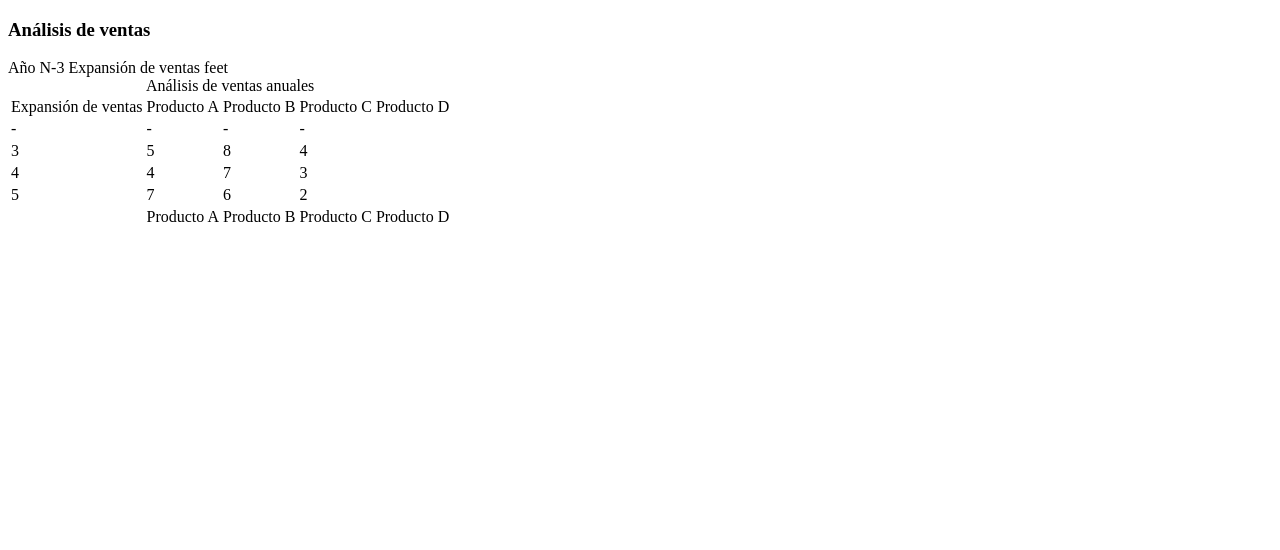
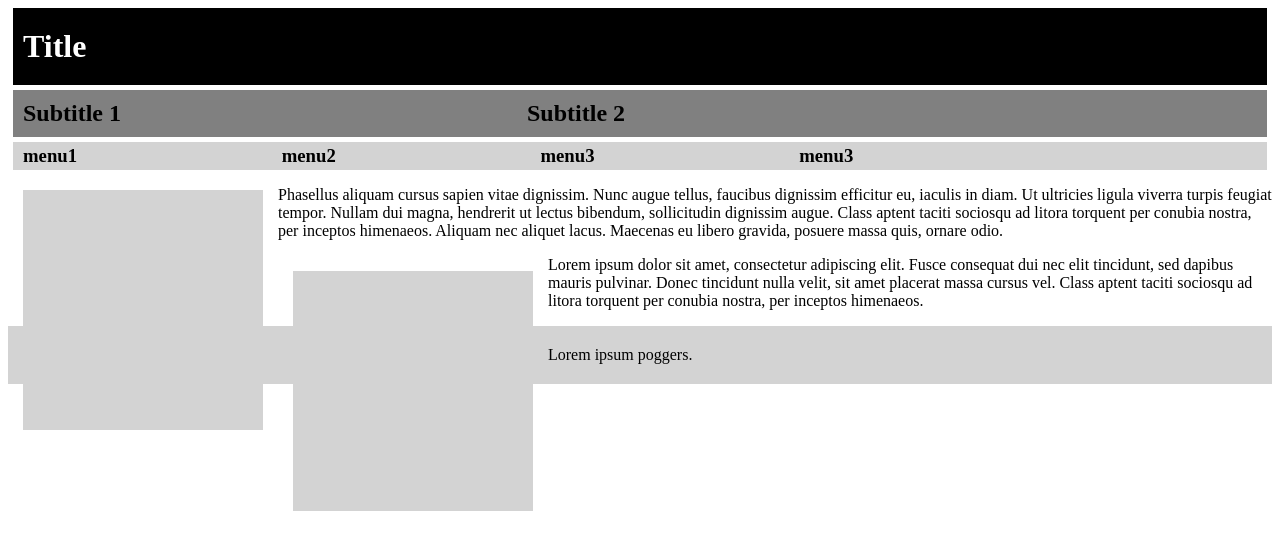
Before and after one commit to VictorDiazITBGitHub/victordiaz-m04, a plain HTML site: page Ej05.html in a window 1280 px wide. Drawn offline with Linux system fonts and the light colour scheme.

Commit message:
more stuff

```diff
--- /dev/null
+++ b/Ej05.css
@@ -0,0 +1,61 @@
+.title{
+    color: white;
+    background-color: black;
+    padding-top: 20px;
+    padding-bottom: 20px;
+    margin: 5px;
+    padding-left: 10px;
+}
+
+.subtitle1{
+    padding-right: 400px;
+}
+
+.subtitles{
+    padding-top: 10px;
+    padding-bottom: 10px;
+    background-color:gray;
+    margin: 5px;
+    padding-left: 10px;
+}
+
+.menus{
+    background-color: lightgray;
+    padding-top: 3px;
+    padding-bottom: 3px;
+    margin: 5px;
+    padding-left: 10px;
+}
+
+.menu1{
+    padding-right: 200px;
+}
+
+.menu2{
+    padding-right: 200px;
+}
+
+.menu3{
+    padding-right: 200px;
+}
+
+.floatGrey1{
+    padding: 120px;
+    margin: 15px;
+    border: 1px transparent;
+    background-color: lightgray;
+    float: left;
+}
+
+.floatGrey2{
+    padding: 120px;
+    margin: 15px;
+    border: 1px transparent;
+    background-color: lightgray;
+    float: left;
+}
+
+footer{
+    background-color: lightgray;
+    padding: 20px;
+}
--- a/Ej05.html
+++ b/Ej05.html
@@ -3,59 +3,17 @@
 <head>
     <meta charset="UTF-8">
     <meta name="viewport" content="width=device-width, initial-scale=1.0">
-    <title>Document</title>
+    <title>Ej05</title>
+    <link rel="stylesheet" href="Ej05.css">
 </head>
 <body>
-    <table>
-        <thead>
-            <meta name="Table, very pretty">
-        </thead>
-        <tbody>
-            <h3>Análisis de ventas</h3>
-            <caption>Análisis de ventas anuales</caption>
-        <tr>Año
-            <td>Expansión de ventas
-                <td>Producto A</td>
-                <td>Producto B</td>
-                <td>Producto C</td>
-                <td>Producto D</td>
-            </td>
-        </tr>
-        <tr>N-3
-            <td>-</td>
-            <td>-</td>
-            <td>-</td>
-            <td>-</td>
-        </tr>
-        <tr>
-            <td>3</td>
-            <td>5</td>
-            <td>8</td>
-            <td>4</td>
-        </tr>
-        <tr>
-            <td>4</td>
-            <td>4</td>
-            <td>7</td>
-            <td>3</td>
-        </tr>
-        <tr>
-            <td>5</td>
-            <td>7</td>
-            <td>6</td>
-            <td>2</td>
-        </tr>
-        <tr>
-            <td>
-                <td>Producto A</td>
-                <td>Producto B</td>
-                <td>Producto C</td>
-                <td>Producto D</td>
-            </td>Expansión de ventas
-        </tr>
-    </tbody>
-    <tfoot>feet</tfoot>
-
-    </table>
+    <h1 class="title">Title</h1>
+    <h2 class="subtitles"> <span class="subtitle1">Subtitle 1</span> Subtitle 2</h2>
+    <h3 class="menus"> <span class="menu1">menu1</span> <span class="menu2">menu2</span> <span class="menu3">menu3</span> menu3</h3>
+    <p class="floatGrey1"></p>
+    <p>Phasellus aliquam cursus sapien vitae dignissim. Nunc augue tellus, faucibus dignissim efficitur eu, iaculis in diam. Ut ultricies ligula viverra turpis feugiat tempor. Nullam dui magna, hendrerit ut lectus bibendum, sollicitudin dignissim augue. Class aptent taciti sociosqu ad litora torquent per conubia nostra, per inceptos himenaeos. Aliquam nec aliquet lacus. Maecenas eu libero gravida, posuere massa quis, ornare odio.</p>
+    <p class="floatGrey2"></p>
+    <p>Lorem ipsum dolor sit amet, consectetur adipiscing elit. Fusce consequat dui nec elit tincidunt, sed dapibus mauris pulvinar. Donec tincidunt nulla velit, sit amet placerat massa cursus vel. Class aptent taciti sociosqu ad litora torquent per conubia nostra, per inceptos himenaeos.</p>
+    <footer>Lorem ipsum poggers.</footer>
 </body>
 </html>
```
Also changed, not shown: Float.css (added, +15 -0 lines), Float.html (added, +19 -0 lines).
